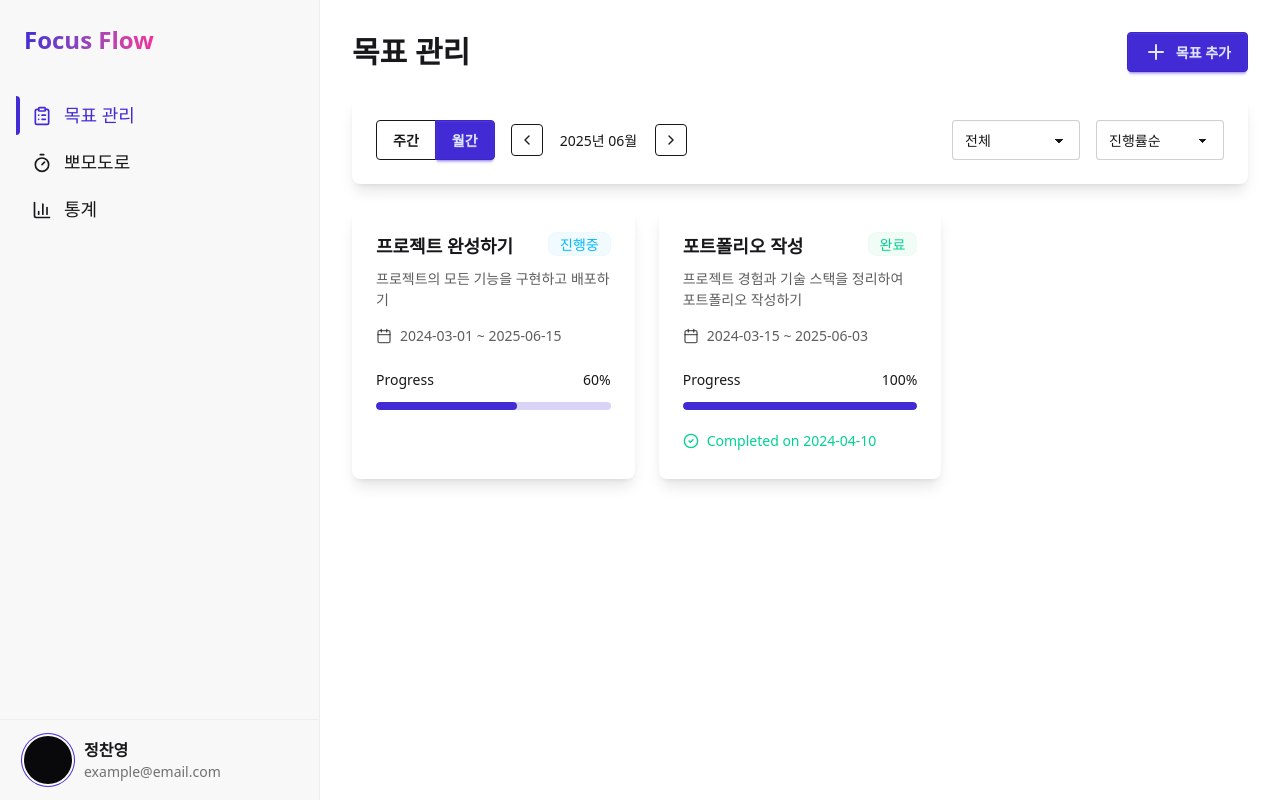
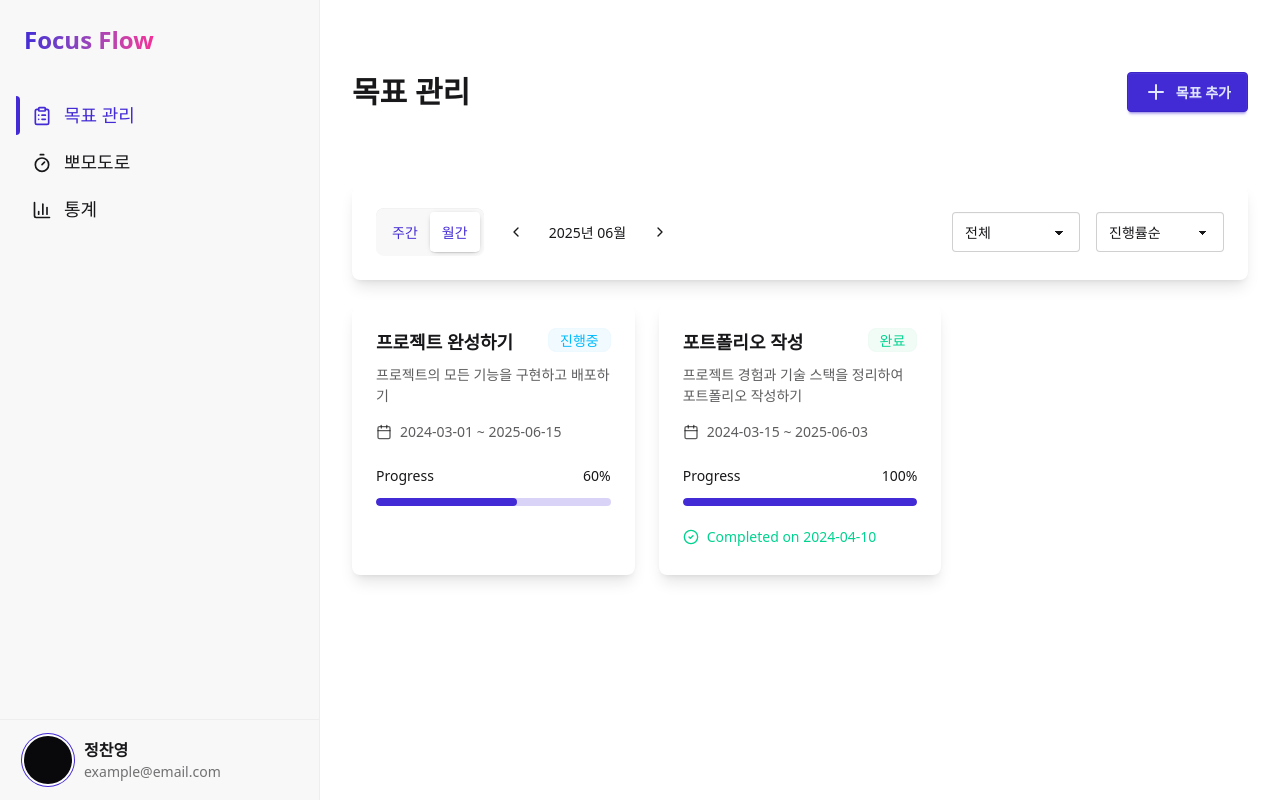
Before and after one commit to jchyng/focus-flow, a Next.js app: page /goals in a window 1280 px wide. Both pictures are taken after a click on the tab "월간". Built offline with nearby package versions, Linux system fonts and the light colour scheme.

Commit message:
목표 관리 페이지 css 디테일 수정

```diff
--- a/src/app/(dashboard)/goals/page.tsx
+++ b/src/app/(dashboard)/goals/page.tsx
@@ -87,19 +87,21 @@ function PeriodSelector({
 
   return (
     <div className="flex items-center gap-4">
-      <div className="join">
+      <div role="tablist" className="tabs tabs-box">
         <input
-          className="join-item btn btn-outline"
           type="radio"
           name="period"
+          role="tab"
+          className="tab text-primary"
           aria-label="주간"
           checked={period === Period.WEEKLY}
           onChange={() => onPeriodChange(Period.WEEKLY)}
         />
         <input
-          className="join-item btn btn-outline"
           type="radio"
           name="period"
+          role="tab"
+          className="tab text-primary"
           aria-label="월간"
           checked={period === Period.MONTHLY}
           onChange={() => onPeriodChange(Period.MONTHLY)}
@@ -109,7 +111,7 @@ function PeriodSelector({
       {period === Period.MONTHLY && (
         <div className="flex items-center gap-2">
           <button
-            className="btn btn-square btn-outline btn-sm"
+            className="btn btn-square btn-sm btn-ghost"
             onClick={handlePrevMonth}
           >
             <ChevronLeft size={16} />
@@ -118,7 +120,7 @@ function PeriodSelector({
             {yearMonth.replace("-", "년 ") + "월"}
           </span>
           <button
-            className="btn btn-square btn-outline btn-sm"
+            className="btn btn-square btn-sm btn-ghost"
             onClick={handleNextMonth}
           >
             <ChevronRight size={16} />
@@ -137,7 +139,7 @@ interface StatusSelectionProps {
 function StatusSelector({ status, onStatusChange }: StatusSelectionProps) {
   return (
     <select
-      className="select select-bordered w-32"
+      className="select select-bordered w-32 focus:outline-none"
       value={status}
       onChange={(e) =>
         onStatusChange(e.target.value as keyof typeof FilterStatus)
@@ -160,7 +162,7 @@ interface SortSelectionProps {
 function SortSelector({ sortBy, onSortChange }: SortSelectionProps) {
   return (
     <select
-      className="select select-bordered w-32"
+      className="select select-bordered w-32 focus:outline-none"
       value={sortBy}
       onChange={(e) => onSortChange(e.target.value as SortOption)}
     >
@@ -303,8 +305,10 @@ function GoalGrid() {
 export default function GoalsPage() {
   return (
     <div className="space-y-6">
-      <Header />
-      <LookupOptionsBar />
+      <div className="space-y-18">
+        <Header />
+        <LookupOptionsBar />
+      </div>
       <GoalGrid />
     </div>
   );
--- a/src/app/(dashboard)/layout.tsx
+++ b/src/app/(dashboard)/layout.tsx
@@ -102,7 +102,9 @@ export default function DashboardLayout({
   return (
     <div className="flex" data-theme="light">
       <Sidebar />
-      <main className="flex-1 p-6 md:p-8 bg-base-100">{children}</main>
+      <main className="flex-1 p-6 mt-10 md:p-8 bg-base-100 mx-auto max-w-7xl">
+        {children}
+      </main>
     </div>
   );
 }
```
